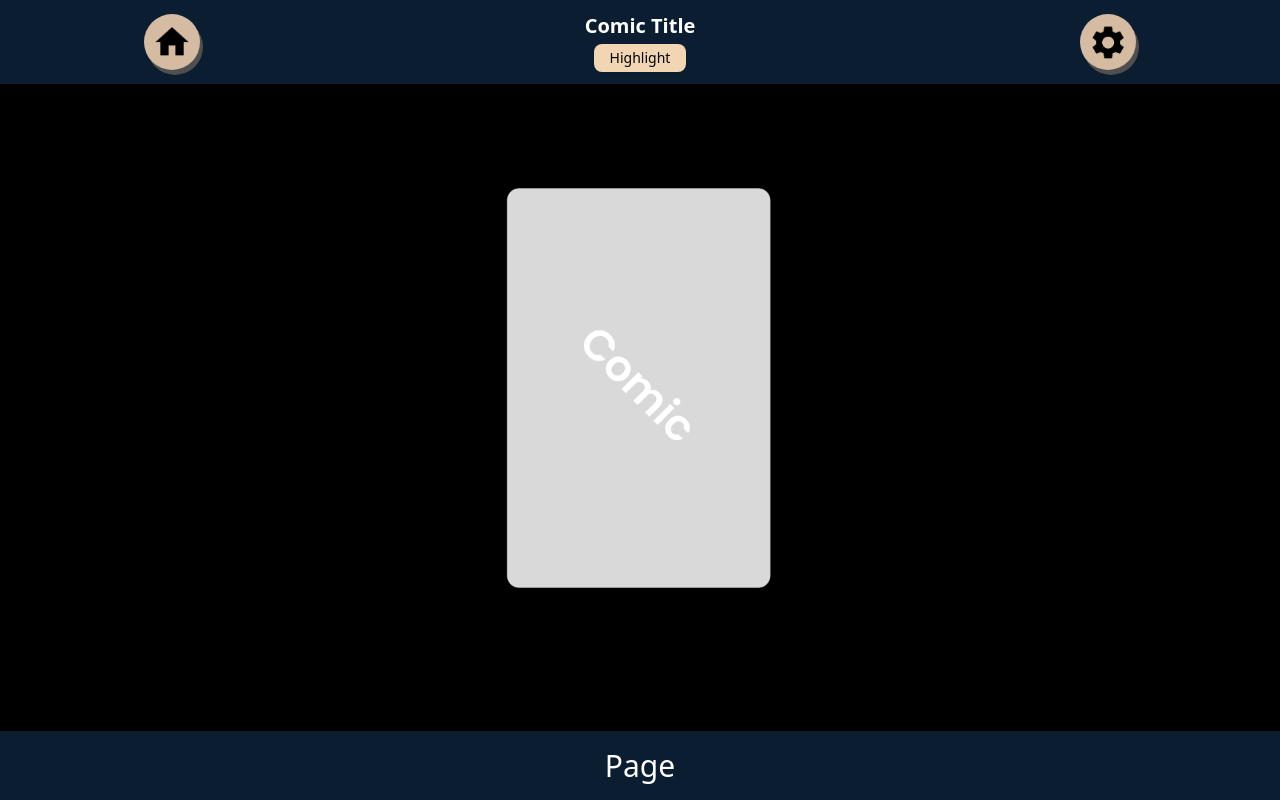
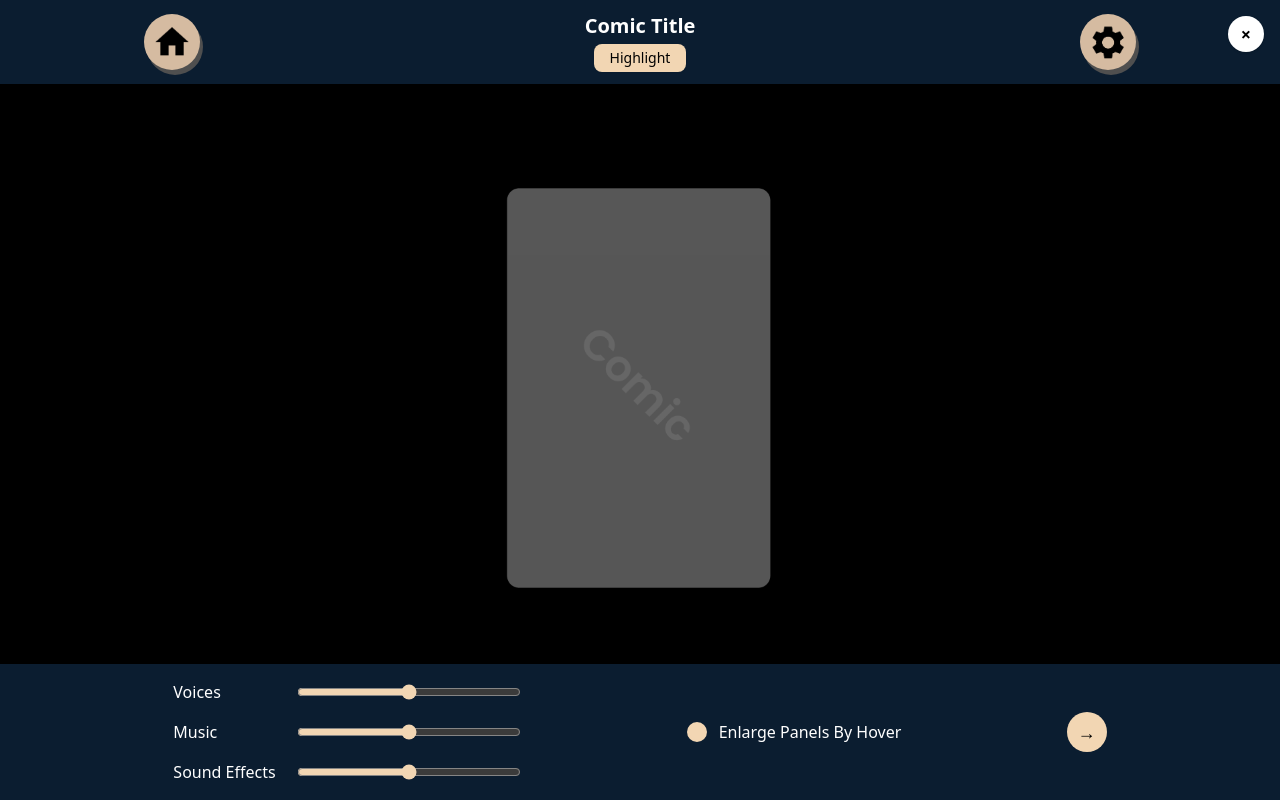
Before and after one commit to Marquis4484/page_turner, a Next.js app: page /comic in a window 1280 px wide. Both pictures are taken after a click on the button 1108 px from the left and 42 px from the top of the page. Built offline with nearby package versions, Linux system fonts and the light colour scheme.

Commit message:
settings added

```diff
--- a/app/comic/page.tsx
+++ b/app/comic/page.tsx
@@ -7,10 +7,10 @@ import { useEffect, useRef, useState } from "react";
 import Navbar from "@/components/Navbar";
 import Footer from "@/components/Footer";
 import SettingsPanel from "@/components/SettingsPanel";
-import Overlay from "@/components/Overlay";
 
 export default function Home() {
   const [hideUI, setHideUI] = useState(false);
+  const [settingsOpen, setSettingsOpen] = useState(false);
   const timeoutRef = useRef<NodeJS.Timeout | null>(null);
 
   useEffect(() => {
@@ -34,8 +34,12 @@ export default function Home() {
 
   return (
     <div className="relative min-h-screen bg-black text-white">
-      <Navbar hidden={hideUI} />
+      <Navbar hidden={hideUI} onSettingsClick={() => setSettingsOpen(true)} />
       <Footer hidden={hideUI} />
+      <SettingsPanel
+        visible={settingsOpen}
+        onClose={() => setSettingsOpen(false)}
+      />
 
       {/* Main Comic Content Area */}
 
@@ -46,9 +50,6 @@ export default function Home() {
           </Link>
         </div>
       </div>
-
-      {/* <Overlay/> */}
-      {/* <SettingsPanel /> */}
     </div>
   );
 }
--- a/components/Navbar.tsx
+++ b/components/Navbar.tsx
@@ -1,9 +1,65 @@
+// // components/Navbar.tsx
+// import React from "react";
+// import Image from "next/image";
+// import Link from "next/link";
+// import home from "../public/images/buttons/home.png";
+// import settings from "../public/images/buttons/settings.png"
+// import SettingsPanel from "./SettingsPanel";
+
+
+// type Props = {
+//   hidden: boolean;
+//   onSettingsClick: () => void;
+// };
+
+// const Navbar: React.FC<Props> = ({ hidden, onSettingsClick }) => {
+//   return (
+//     <nav
+//       className={`fixed top-0 left-0 w-full z-50 bg-navy text-white transition-transform duration-500 ${
+//         hidden ? "-translate-y-full" : "translate-y-0"
+//       }`}
+//     >
+//       <div className="flex justify-between items-center px-4 py-3 max-w-5xl mx-auto">
+//         {/* Left Button */}
+//         <button className="bg-[#D5BBA1] py-2 px-2 rounded-full duration-200 hover:bg-[#b7a08a] shadow-[3px_5px_0px_#4f4f4f]  active:shadow-[0px_0px_0px_#4f4f4f] active:duration-100  active:translate-y-[2px] active:translate-x-[2px] ">
+//           <Link href="/">
+//             <Image src={home} alt="Darkmode" className="h-10 w-10" />
+//           </Link>
+
+//           {/* #a38f7b */}
+//         </button>
+
+//         {/* Center Column: Title + Highlight */}
+//         <div className="flex flex-col items-center gap-1">
+//           <h1 className="text-xl font-semibold">Comic Title</h1>
+//           <button className="bg-beige px-4 py-1 rounded-lg text-black text-sm shadow-sm hover:shadow-md transition">
+//             Highlight
+//           </button>
+//         </div>
+
+//         {/* Right Button */}
+//         <button
+//           onClick={onSettingsClick}
+//           className="bg-[#D5BBA1] py-2 px-2 rounded-full duration-200 hover:bg-[#b7a08a] shadow-[3px_5px_0px_#4f4f4f]  active:shadow-[0px_0px_0px_#4f4f4f] active:duration-100  active:translate-y-[2px] active:translate-x-[2px] "
+//         >
+//           <Image src={settings} alt="Darkmode" className="h-10 w-10" />
+//           {/* #a38f7b */}
+//         </button>
+//       </div>
+
+//     </nav>
+//   );
+// };
+
+// export default Navbar;
+
 // components/Navbar.tsx
 import React from "react";
 import Image from "next/image";
 import Link from "next/link";
-import home from "../public/images/buttons/home.png";
-import settings from "../public/images/buttons/settings.png";
+import SettingsPanel from "./SettingsPanel";
+import home from "@/public/images/buttons/home.png";
+import settings from "@/public/images/buttons/settings.png";
 
 type Props = {
   hidden: boolean;
@@ -14,20 +70,21 @@ const Navbar: React.FC<Props> = ({ hidden, onSettingsClick }) => {
   return (
     <nav
       className={`fixed top-0 left-0 w-full z-50 bg-navy text-white transition-transform duration-500 ${
-        hidden ? "-translate-y-full" : "translate-y-0"
+        hidden ? "-translate-y-full pointer-events-none" : "translate-y-0"
       }`}
     >
       <div className="flex justify-between items-center px-4 py-3 max-w-5xl mx-auto">
-        {/* Left Button */}
-        <button className="bg-[#D5BBA1] py-2 px-2 rounded-full duration-200 hover:bg-[#b7a08a] shadow-[3px_5px_0px_#4f4f4f]  active:shadow-[0px_0px_0px_#4f4f4f] active:duration-100  active:translate-y-[2px] active:translate-x-[2px] ">
-          <Link href="/">
-            <Image src={home} alt="Darkmode" className="h-10 w-10" />
-          </Link>
+        {/* Left: Home */}
+        <Link href="/" aria-label="Go to home">
+          <button
+            type="button"
+            className="bg-[#D5BBA1] py-2 px-2 rounded-full duration-200 hover:bg-[#b7a08a] shadow-[3px_5px_0px_#4f4f4f] active:shadow-[0px_0px_0px_#4f4f4f] active:duration-100 active:translate-y-[2px] active:translate-x-[2px]"
+          >
+            <Image src={home} alt="" className="h-10 w-10" />
+          </button>
+        </Link>
 
-          {/* #a38f7b */}
-        </button>
-
-        {/* Center Column: Title + Highlight */}
+        {/* Center: Title + (optional) Highlight */}
         <div className="flex flex-col items-center gap-1">
           <h1 className="text-xl font-semibold">Comic Title</h1>
           <button className="bg-beige px-4 py-1 rounded-lg text-black text-sm shadow-sm hover:shadow-md transition">
@@ -35,13 +92,14 @@ const Navbar: React.FC<Props> = ({ hidden, onSettingsClick }) => {
           </button>
         </div>
 
-        {/* Right Button */}
+        {/* Right: Settings (opens SettingsPanel) */}
         <button
+          type="button"
           onClick={onSettingsClick}
-          className="bg-[#D5BBA1] py-2 px-2 rounded-full duration-200 hover:bg-[#b7a08a] shadow-[3px_5px_0px_#4f4f4f]  active:shadow-[0px_0px_0px_#4f4f4f] active:duration-100  active:translate-y-[2px] active:translate-x-[2px] "
+          aria-label="Open settings"
+          className="bg-[#D5BBA1] py-2 px-2 rounded-full duration-200 hover:bg-[#b7a08a] shadow-[3px_5px_0px_#4f4f4f] active:shadow-[0px_0px_0px_#4f4f4f] active:duration-100 active:translate-y-[2px] active:translate-x-[2px]"
         >
-          <Image src={settings} alt="Darkmode" className="h-10 w-10" />
-          {/* #a38f7b */}
+          <Image src={settings} alt="" className="h-10 w-10" />
         </button>
       </div>
     </nav>
--- a/components/SettingsPanel.tsx
+++ b/components/SettingsPanel.tsx
@@ -1,51 +1,157 @@
-import { useEffect, useState } from 'react';
+// import { useEffect, useState } from 'react';
+
+// type Props = {
+//   visible: boolean;
+// };
+
+// const SettingsPanel: React.FC<Props> = ({ visible }) => {
+//   const [isFading, setIsFading] = useState(false);
+
+//   useEffect(() => {
+//     if (!visible) {
+//       setIsFading(true);
+//       const timer = setTimeout(() => setIsFading(false), 500);
+//       return () => clearTimeout(timer);
+//     }
+//   }, [visible]);
+
+//   return (
+//     <div
+//       className={`fixed bottom-0 left-0 w-full bg-navy z-50 text-white px-6 py-4 transition-opacity duration-500 ${
+//         isFading ? 'opacity-0' : 'opacity-100'
+//       }`}
+//     >
+//       <div className="flex justify-evenly items-center flex-wrap gap-4">
+//         {/* Sliders Column */}
+//         <div className="flex flex-col gap-4">
+//           {['Voices', 'Music', 'Sound Effects'].map((label) => (
+//             <div key={label} className="flex items-center gap-2">
+//               <span>{label}</span>
+//               <input type="range" min="0" max="100" className="w-40 accent-beige" />
+//             </div>
+//           ))}
+//         </div>
+
+//         {/* Enlarge Toggle */}
+//         <div className="flex items-center gap-2">
+//           <button className="w-5 h-5 rounded-full border-2 border-beige bg-beige flex items-center justify-center">
+//             <div className="w-2 h-2 bg-black rounded-full" />
+//           </button>
+//           <span>Enlarge Panels By Hover</span>
+//         </div>
+
+//         {/* Arrow Button */}
+//         <button className="w-10 h-10 bg-beige rounded-full text-black text-lg flex items-center justify-center">
+//           →
+//         </button>
+//       </div>
+//     </div>
+//   );
+// };
+
+// export default SettingsPanel;
+
+import React, { useEffect, useState } from 'react';
 
 type Props = {
-  visible: boolean;
+  visible: boolean;           // controls whether panel should be shown
+  onClose: () => void;        // call to hide panel (overlay click or X)
 };
 
-const SettingsPanel: React.FC<Props> = ({ visible }) => {
-  const [isFading, setIsFading] = useState(false);
+const SettingsPanel: React.FC<Props> = ({ visible, onClose }) => {
+  // Render during fade-out even when visible=false
+  const [render, setRender] = useState(false);
+  // true when we should be showing the "hidden" styles (opacity-0)
+  const [fadeOut, setFadeOut] = useState(true);
 
   useEffect(() => {
-    if (!visible) {
-      setIsFading(true);
-      const timer = setTimeout(() => setIsFading(false), 500);
-      return () => clearTimeout(timer);
+    if (visible) {
+      setRender(true);      // mount
+      // next tick flip fade so we animate from 0 -> 100
+      requestAnimationFrame(() => setFadeOut(false));
+    } else {
+      // start fade to 0, then unmount after the transition
+      setFadeOut(true);
+      const t = setTimeout(() => setRender(false), 500); // keep in sync w/ duration-500
+      return () => clearTimeout(t);
     }
   }, [visible]);
 
+  if (!render) return null;
+
   return (
+    <>
+      {/* Overlay (click to close) */}
+      <button
+        aria-label="Close settings"
+        onClick={onClose}
+        className={`
+          fixed inset-0 z-40 bg-black bg-opacity-60 transition-opacity duration-500
+          ${fadeOut ? 'opacity-0' : 'opacity-100'}
+        `}
+      />
+
+      {/* Close X (top-right) */}
+      <button
+        onClick={onClose}
+        aria-label="Close"
+        className={`
+          fixed right-4 top-4 z-50 h-9 w-9 rounded-full bg-white text-black
+          flex items-center justify-center text-lg font-semibold shadow
+          transition-opacity duration-500 ${fadeOut ? 'opacity-0' : 'opacity-100'}
+          hover:scale-[1.03] active:scale-95
+        `}
+      >
+        ×
+      </button>
+
+      {/* Bottom settings bar */}
       <div
-      className={`fixed bottom-0 left-0 w-full bg-navy z-50 text-white px-6 py-4 transition-opacity duration-500 ${
-        isFading ? 'opacity-0' : 'opacity-100'
-      }`}
+        className={`
+          fixed bottom-0 left-0 w-full z-50 bg-navy text-white
+          px-6 py-4 transition-opacity duration-500
+          ${fadeOut ? 'opacity-0' : 'opacity-100'}
+        `}
       >
         <div className="flex justify-evenly items-center flex-wrap gap-4">
-        {/* Sliders Column */}
+          {/* Sliders column */}
           <div className="flex flex-col gap-4">
             {['Voices', 'Music', 'Sound Effects'].map((label) => (
-            <div key={label} className="flex items-center gap-2">
-              <span>{label}</span>
-              <input type="range" min="0" max="100" className="w-40 accent-beige" />
-            </div>
+              <label key={label} className="flex items-center gap-3">
+                <span className="min-w-28">{label}</span>
+                <input
+                  type="range"
+                  min="0"
+                  max="100"
+                  className="w-56 accent-beige"
+                />
+              </label>
             ))}
           </div>
 
-        {/* Enlarge Toggle */}
-        <div className="flex items-center gap-2">
-          <button className="w-5 h-5 rounded-full border-2 border-beige bg-beige flex items-center justify-center">
-            <div className="w-2 h-2 bg-black rounded-full" />
-          </button>
-          <span>Enlarge Panels By Hover</span>
+          {/* Enlarge toggle button + label (kept as a single flex row) */}
+          <div className="flex items-center gap-3">
+            <button
+              type="button"
+              className="w-5 h-5 rounded-full border-2 border-beige bg-beige"
+              aria-pressed="false"
+              title="Toggle enlarge by hover"
+            />
+            <span className="text-base">Enlarge Panels By Hover</span>
           </div>
 
-        {/* Arrow Button */}
-        <button className="w-10 h-10 bg-beige rounded-full text-black text-lg flex items-center justify-center">
+          {/* Arrow button (points to the right) */}
+          <button
+            type="button"
+            className="w-10 h-10 rounded-full bg-beige text-black text-lg flex items-center justify-center"
+            aria-label="Next"
+            title="Next"
+          >
             →
           </button>
         </div>
       </div>
+    </>
   );
 };
 
```
Also changed, not shown: public/images/TransparentLightBig.png (added). Lines whose indentation alone changed are shown as unchanged.
